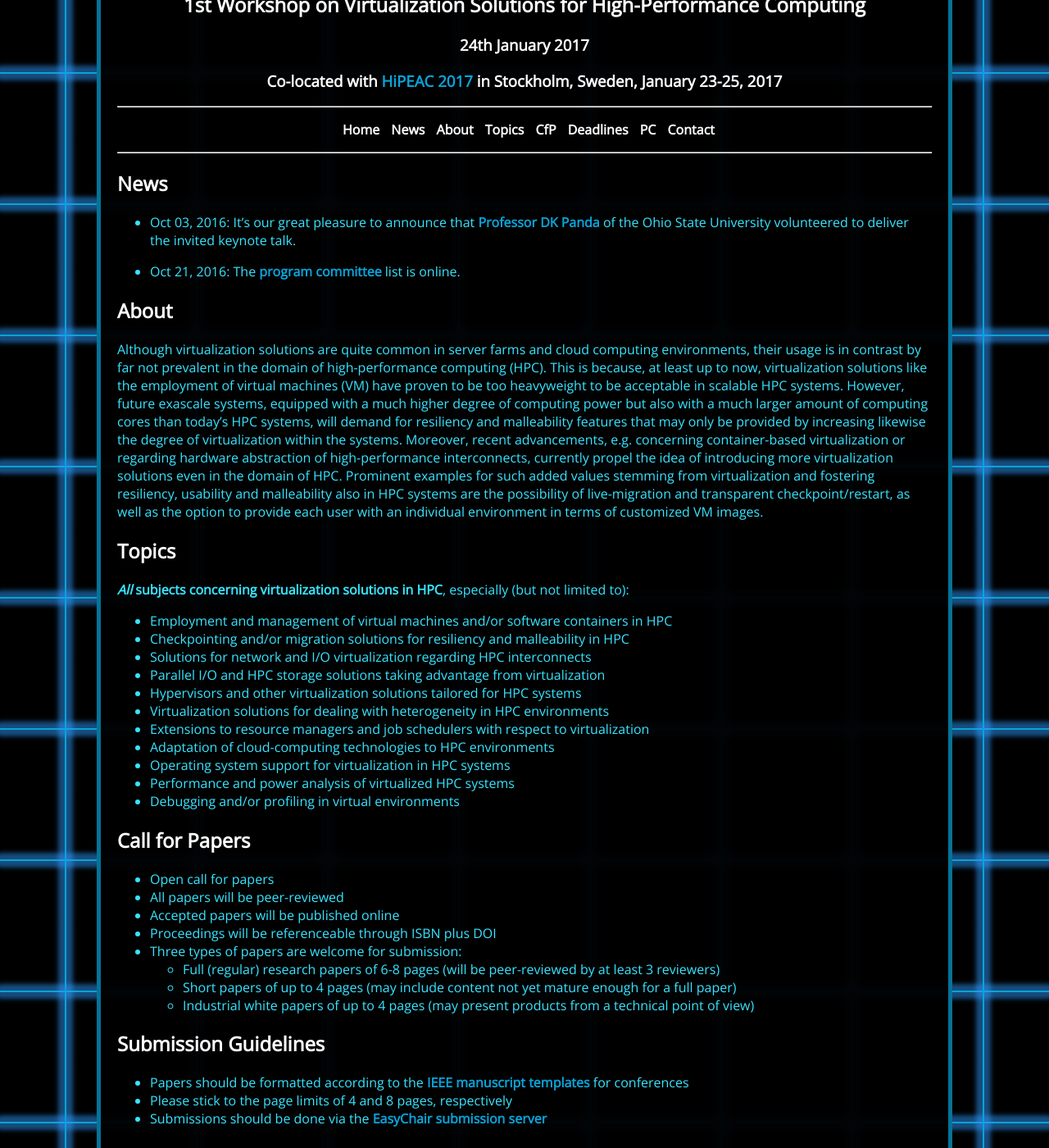
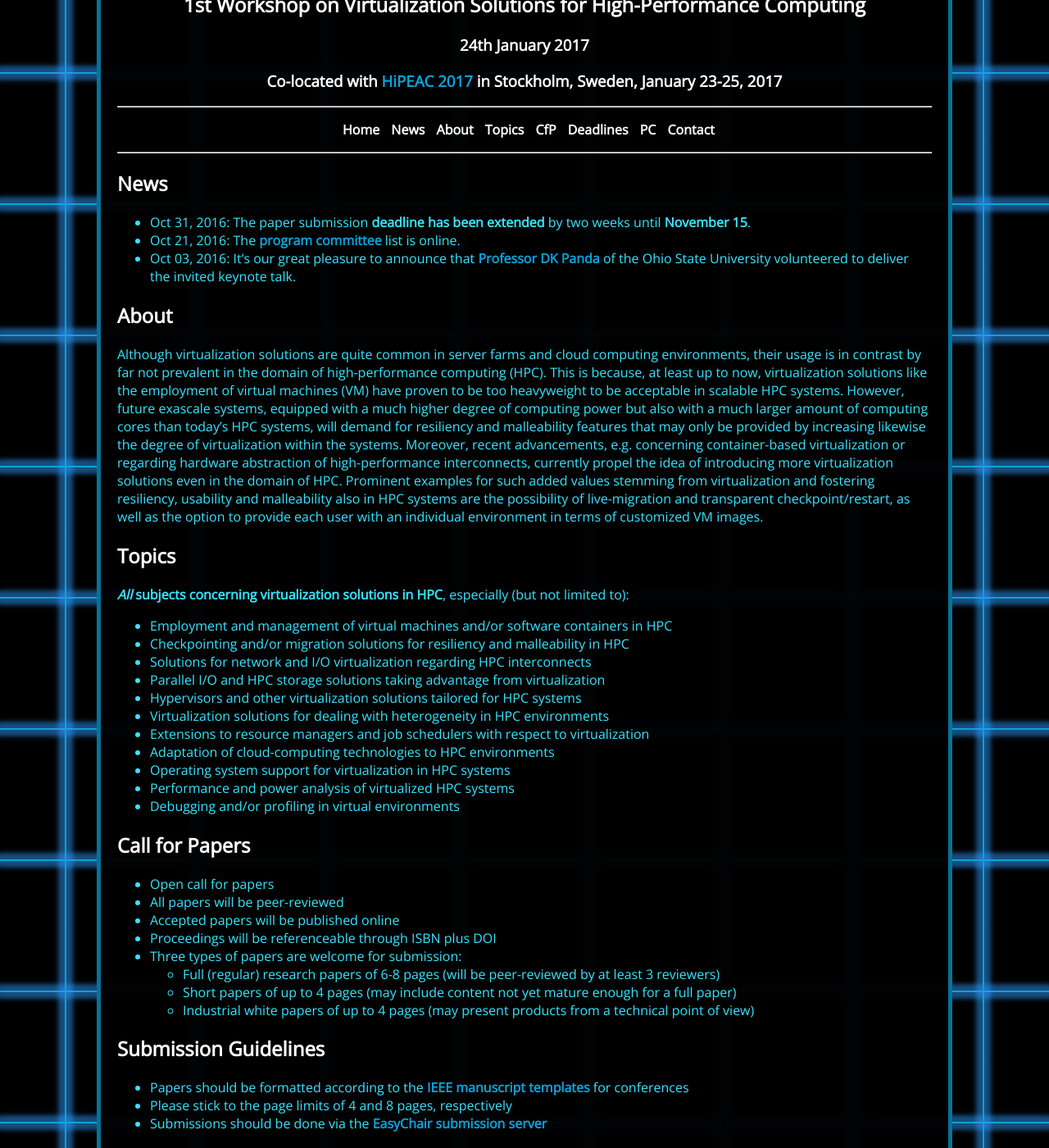
Before and after one commit to VisorHPC/VisorHPC.github.io, a Jekyll site: the page built from index.md, in a window 1280 px wide and 1400 px high, scrolled down 471 px. Shown: the whole window at 82% size. Built offline with Jekyll 4.4.1, drawn with Linux system fonts in a browser that asks for light colours; some of the changed text lies outside the part shown.

Commit message:
Deadline extension until Nov. 15

```diff
--- a/index.md
+++ b/index.md
@@ -5,9 +5,10 @@
 ## News
 {:id="news"}
 
+ * Oct 31, 2016: The paper submission __deadline has been extended__ by two weeks until __November 15__.
+ * Oct 21, 2016: The <a href="/#committee">program committee</a> list is online.
  * Oct 03, 2016: It’s our great pleasure to announce that [Professor DK Panda](http://web.cse.ohio-state.edu/~panda/) of the Ohio State University volunteered to deliver the invited keynote talk.
 
- * Oct 21, 2016: The <a href="/#committee">program committee</a> list is online.
 
 ## About
 {:id="about"}
@@ -60,8 +61,8 @@
 ## Preliminary Deadlines
 {:id="deadlines"}
 
-* Paper submission deadline:		October 31, 2016
-* Notification of acceptance:		November 15, 2016
+* Paper submission deadline:		~~October 31~~ November 15, 2016
+* Notification of acceptance:		November 30, 2016
 * Camera ready due:			December 15, 2016
 
 
```
